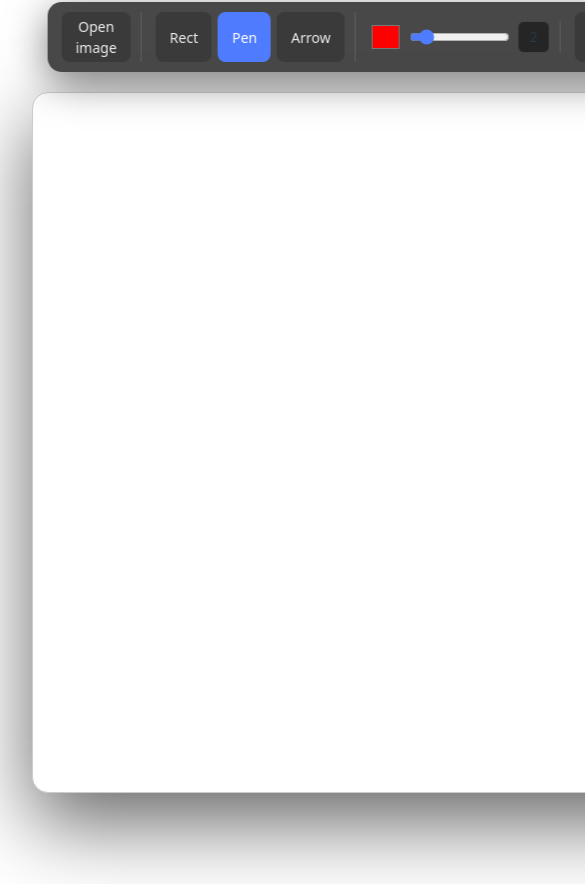
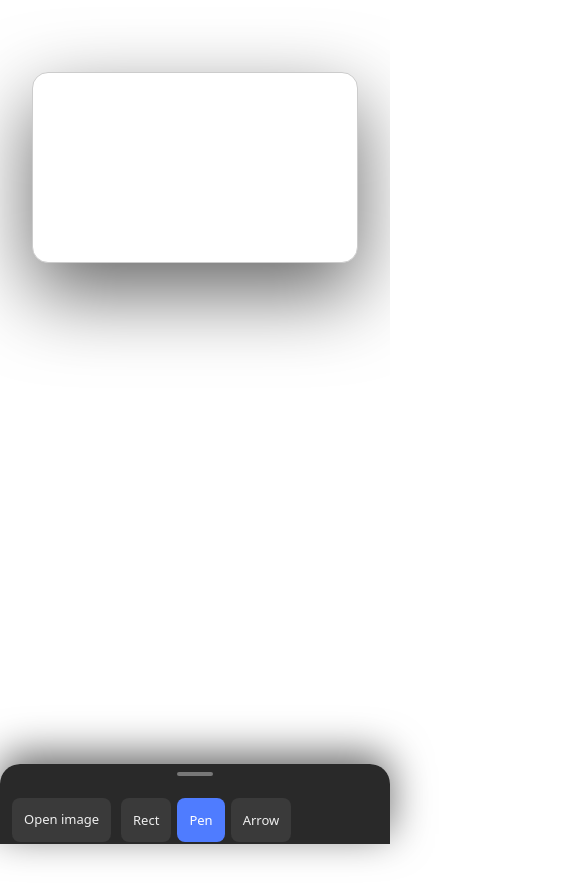
Before and after one commit to anh0701/image-editor, a Vue app: page / in a window 390 px wide. Shown: the top 884 px of the page, 585 px wide, since content can reach past the window. After the commit the page ends 844 px from the top, so only its background shows below. Built offline with nearby package versions, Linux system fonts and the light colour scheme.

Commit message:
fix: add mobile display

```diff
--- a/src/components/Editor.css
+++ b/src/components/Editor.css
@@ -12,7 +12,8 @@ body {
 
 .editor-wrapper {
   position: relative;
-  width: 1200px;
+  width: 100%;
+  max-width: 1200px;
   height: 700px;
   margin: 60px auto;
 }
@@ -25,22 +26,14 @@ body {
   box-shadow: 0 30px 80px rgba(0, 0, 0, 0.6);
 }
 
+.toolbar-sheet {
+  z-index: 1000;
+}
+
 .toolbar {
-  position: absolute;
-  top: -90px;
-  left: 50%;
-  transform: translateX(-50%);
-
   display: flex;
   align-items: center;
   gap: 14px;
-
-  padding: 10px 14px;
-  background: rgba(40, 40, 40, 0.85);
-  backdrop-filter: blur(10px);
-  border-radius: 14px;
-
-  box-shadow: 0 10px 40px rgba(0, 0, 0, 0.5);
 }
 
 .tool-group {
@@ -106,27 +99,53 @@ body {
 .toolbar input[type="number"] {
   height: 32px;
   width: 60px;
+  padding: 0 8px;
 
   font-size: 14px;
-  line-height: 1;
   font-weight: 500;
 
-  padding: 0 8px;
   border-radius: 6px;
   border: 1px solid #444;
-
   background: #1f1f1f;
   color: #fff;
+}
+
+.toolbar .value-chip {
+  min-width: 32px;
+  height: 32px;
 
   display: inline-flex;
   align-items: center;
+  justify-content: center;
+
+  font-size: 14px;
+  font-weight: 500;
+
+  background: #1f1f1f;
+  border: 1px solid #444;
+  border-radius: 6px;
 }
 
-.toolbar span {
-  min-width: 20px;
-  text-align: center;
-  font-size: 13px;
-  opacity: 0.85;
+.toolbar select {
+  appearance: none;
+  background-color: #2b2b2b;
+  color: #fff;
+
+  border: 1px solid #3a3a3a;
+  border-radius: 8px;
+
+  padding: 6px 32px 6px 12px;
+  font-size: 14px;
+  cursor: pointer;
+
+  background-image:
+    linear-gradient(45deg, transparent 50%, #aaa 50%),
+    linear-gradient(135deg, #aaa 50%, transparent 50%);
+  background-position:
+    calc(100% - 18px) 55%,
+    calc(100% - 12px) 55%;
+  background-size: 6px 6px;
+  background-repeat: no-repeat;
 }
 
 .editor-wrapper input[type="text"] {
@@ -138,58 +157,89 @@ body {
   color: #000;
 }
 
-.toolbar .value-chip {
-  min-width: 32px;
-  height: 32px;
+@media (min-width: 768px) {
+  .toolbar-sheet {
+    position: absolute;
+    top: -90px;
+    left: 50%;
+    transform: translateX(-50%);
 
-  display: inline-flex;
-  align-items: center;
-  justify-content: center;
+    background: rgba(40, 40, 40, 0.85);
+    backdrop-filter: blur(10px);
 
-  font-size: 14px;
-  line-height: 1;
-  font-weight: 500;
+    border-radius: 14px;
+    box-shadow: 0 10px 40px rgba(0, 0, 0, 0.5);
+  }
 
-  background: #1f1f1f;
-  border: 1px solid #444;
-  border-radius: 6px;
+  .sheet-handle {
+    display: none;
+  }
+
+  .toolbar.mobile {
+    padding: 10px 14px;
+    flex-wrap: nowrap;
+    background: none;
+    box-shadow: none;
+  }
 }
 
-.toolbar select {
-  appearance: none;
-  -webkit-appearance: none;
-  -moz-appearance: none;
+@media (max-width: 767px) {
+  .editor-wrapper {
+    padding-bottom: 90px;
+    margin: 20px auto;
+  }
 
-  background-color: #2b2b2b;
-  color: #fff;
+  .toolbar-sheet {
+    position: fixed;
+    left: 0;
+    right: 0;
+    bottom: 0;
 
-  border: 1px solid #3a3a3a;
-  border-radius: 8px;
+    height: 80px;
+    background: rgba(30, 30, 30, 0.95);
+    backdrop-filter: blur(14px);
 
-  padding: 6px 32px 6px 12px;
-  font-size: 14px;
-  line-height: 1.4;
+    border-radius: 20px 20px 0 0;
+    box-shadow: 0 -10px 40px rgba(0, 0, 0, 0.6);
 
-  cursor: pointer;
-  outline: none;
+    transition: height 0.25s ease;
+    overflow: hidden;
+  }
 
-  background-image:
-    linear-gradient(45deg, transparent 50%, #aaa 50%),
-    linear-gradient(135deg, #aaa 50%, transparent 50%);
-  background-position:
-    calc(100% - 18px) 55%,
-    calc(100% - 12px) 55%;
-  background-size:
-    6px 6px,
-    6px 6px;
-  background-repeat: no-repeat;
+  .toolbar-sheet.open {
+    height: 280px;
+  }
+
+  .sheet-handle {
+    width: 36px;
+    height: 4px;
+    border-radius: 999px;
+    background: #777;
+    margin: 8px auto 10px;
+  }
+
+  .toolbar.mobile {
+    padding: 12px;
+    flex-wrap: wrap;
+    gap: 10px;
+
+    overflow-y: auto;
+    max-height: calc(100% - 24px);
+  }
+
+  .tool-group {
+    border-right: none;
+    padding-right: 0;
+  }
+
+  .toolbar button,
+  .file-btn {
+    height: 44px;
+    padding: 0 12px;
+    font-size: 13px;
+  }
+
+  .toolbar-sheet:not(.open) .tool-group:not(.primary) {
+    display: none;
+  }
 }
-
-.toolbar select:hover {
-  border-color: #4c7dff;
-}
-
-.toolbar select:focus {
-  border-color: #4c7dff;
-  box-shadow: 0 0 0 2px rgba(76, 125, 255, 0.25);
-}
--- a/src/components/Editor.vue
+++ b/src/components/Editor.vue
@@ -1,15 +1,19 @@
 <template>
   <div class="editor-wrapper">
-
-    <div class="toolbar">
-      <div class="tool-group">
+    <div
+      class="toolbar-sheet"
+      :class="{ open: sheetOpen }"
+    >
+      <div class="sheet-handle" @click="toggleSheet"></div>
+      <div class="toolbar mobile">
+        <div class="tool-group primary">
           <label class="file-btn">
             Open image
             <input type="file" accept="image/*" @change="onOpenImage" hidden />
           </label>
         </div>
 
-      <div class="tool-group">
+        <div class="tool-group primary">
           <!-- <button @click="setTool('select')"
             :class="{ active: currentTool === 'select' }">Select</button> -->
           <button @click="setTool('rect')"
@@ -59,6 +63,7 @@
         </div>
 
 
+      </div>
     </div>
     <div>
       <canvas
@@ -117,6 +122,11 @@ const strokeColor = ref('#ff0000')
 const strokeWidth = ref(2)
 const fontSize = ref(16)
 const exportBg = ref<'white' | 'transparent'>('white')
+const sheetOpen = ref(false)
+
+function toggleSheet() {
+  sheetOpen.value = !sheetOpen.value
+}
 
 const { images, rects, penStrokes, arrows, texts, clear } = useEditorState()
 
```
Lines whose indentation alone changed are shown as unchanged.
